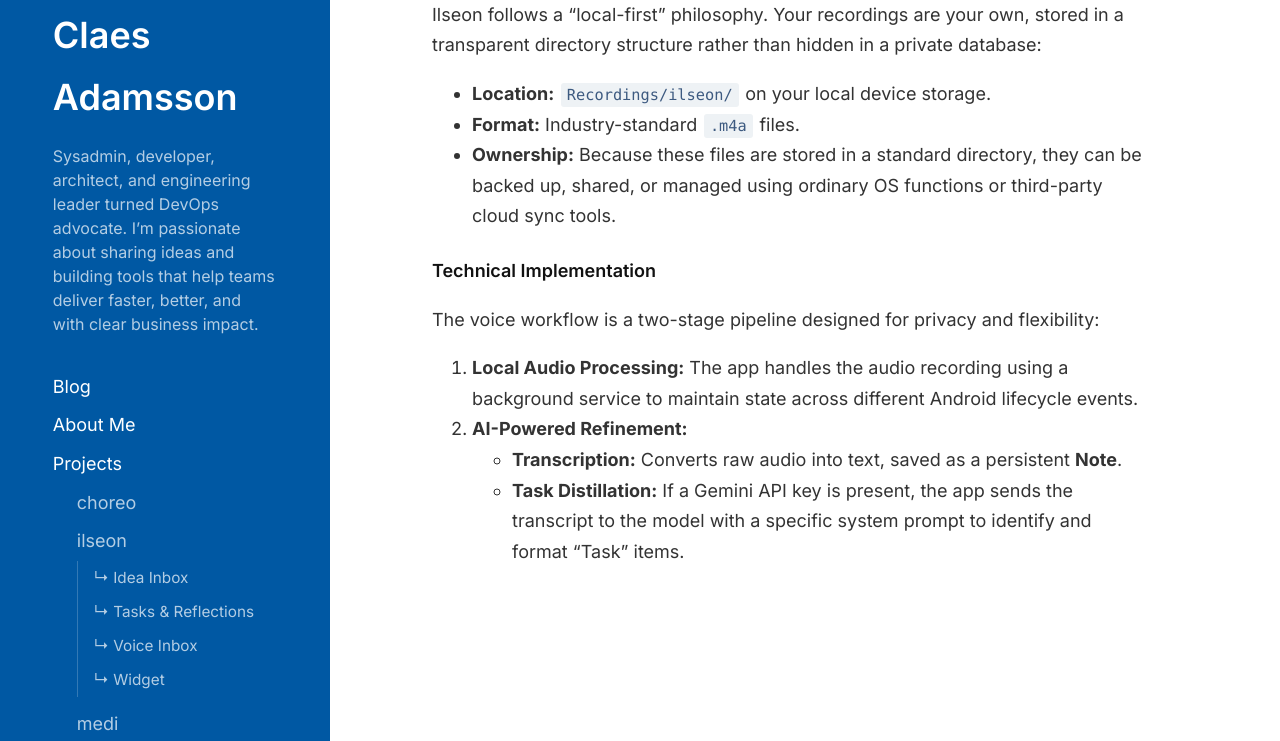
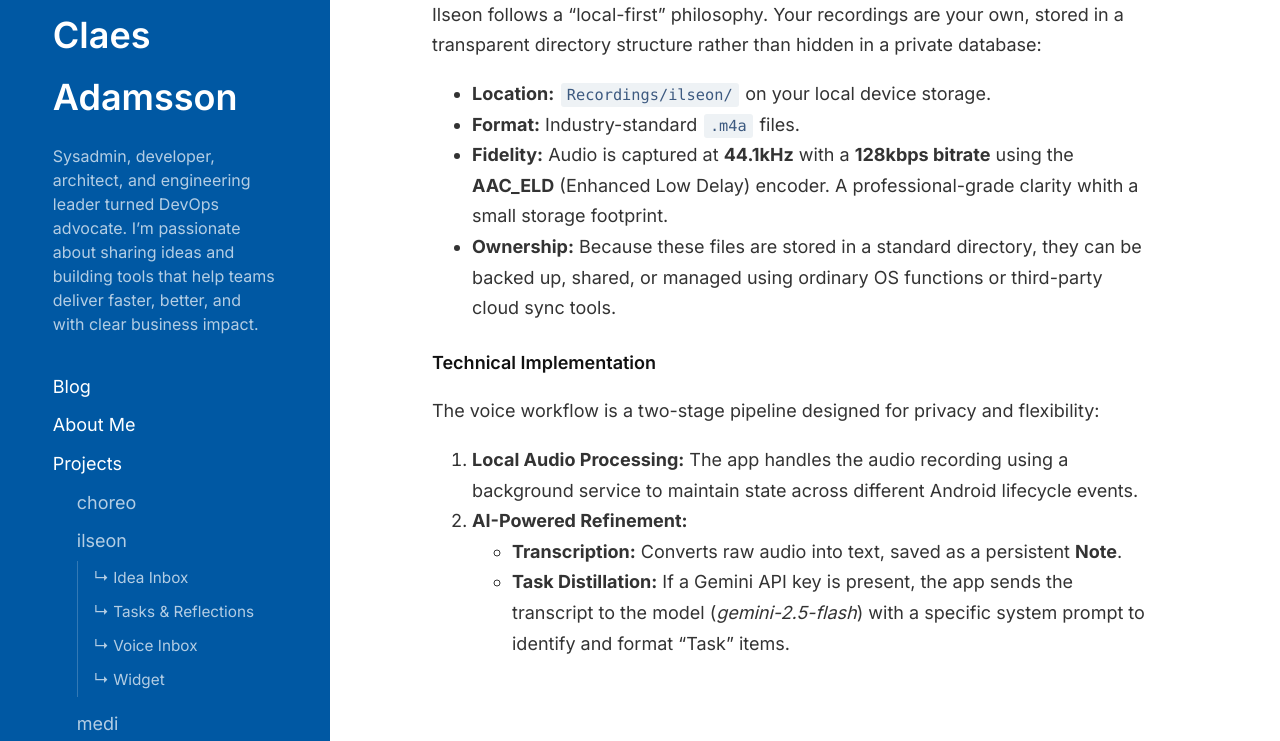
Before and after one commit to cladam/cladam.github.io, a Jekyll site: the page built from _projects/ilseon/voice.md, in a window 1280 px wide and 900 px high, scrolled down 1267 px, cut to the strip 159-900 px from the top of the window. Built offline with Jekyll 4.4.1, drawn with Linux system fonts in a browser that asks for light colours.

Commit message:
fix: update Voice with fidelity

```diff
--- a/_projects/ilseon/voice.md
+++ b/_projects/ilseon/voice.md
@@ -26,6 +26,7 @@ Ilseon follows a "local-first" philosophy. Your recordings are your own, stored
 
 * **Location:** `Recordings/ilseon/` on your local device storage.
 * **Format:** Industry-standard `.m4a` files.
+* **Fidelity:** Audio is captured at **44.1kHz** with a **128kbps bitrate** using the **AAC_ELD** (Enhanced Low Delay) encoder. A professional-grade clarity whith a small storage footprint.
 * **Ownership:** Because these files are stored in a standard directory, they can be backed up, shared, or managed using ordinary OS functions or third-party cloud sync tools.
 
 #### Technical Implementation
@@ -34,4 +35,4 @@ The voice workflow is a two-stage pipeline designed for privacy and flexibility:
 1. **Local Audio Processing:** The app handles the audio recording using a background service to maintain state across different Android lifecycle events.
 2. **AI-Powered Refinement:**
 	* **Transcription:** Converts raw audio into text, saved as a persistent **Note**.
-	* **Task Distillation:** If a Gemini API key is present, the app sends the transcript to the model with a specific system prompt to identify and format "Task" items.
+	* **Task Distillation:** If a Gemini API key is present, the app sends the transcript to the model (_gemini-2.5-flash_) with a specific system prompt to identify and format "Task" items.
```
